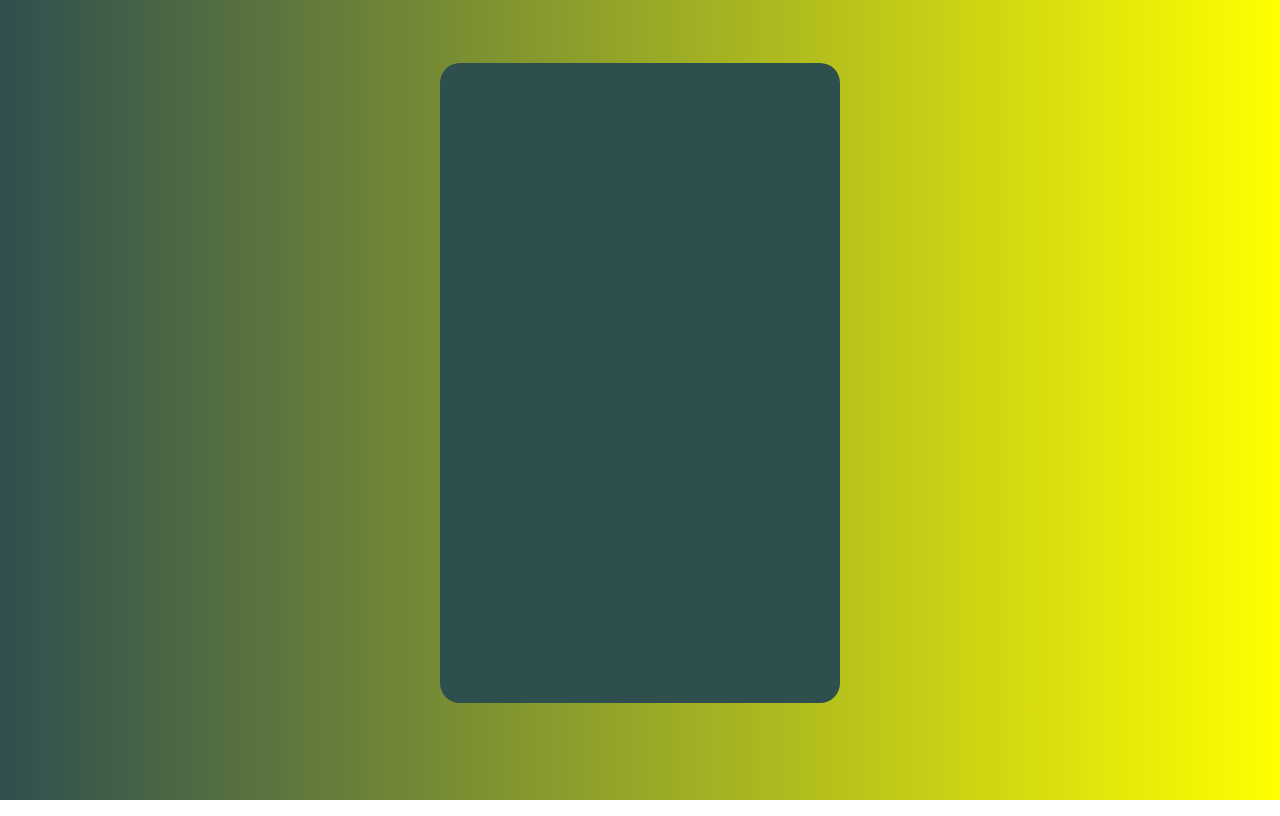
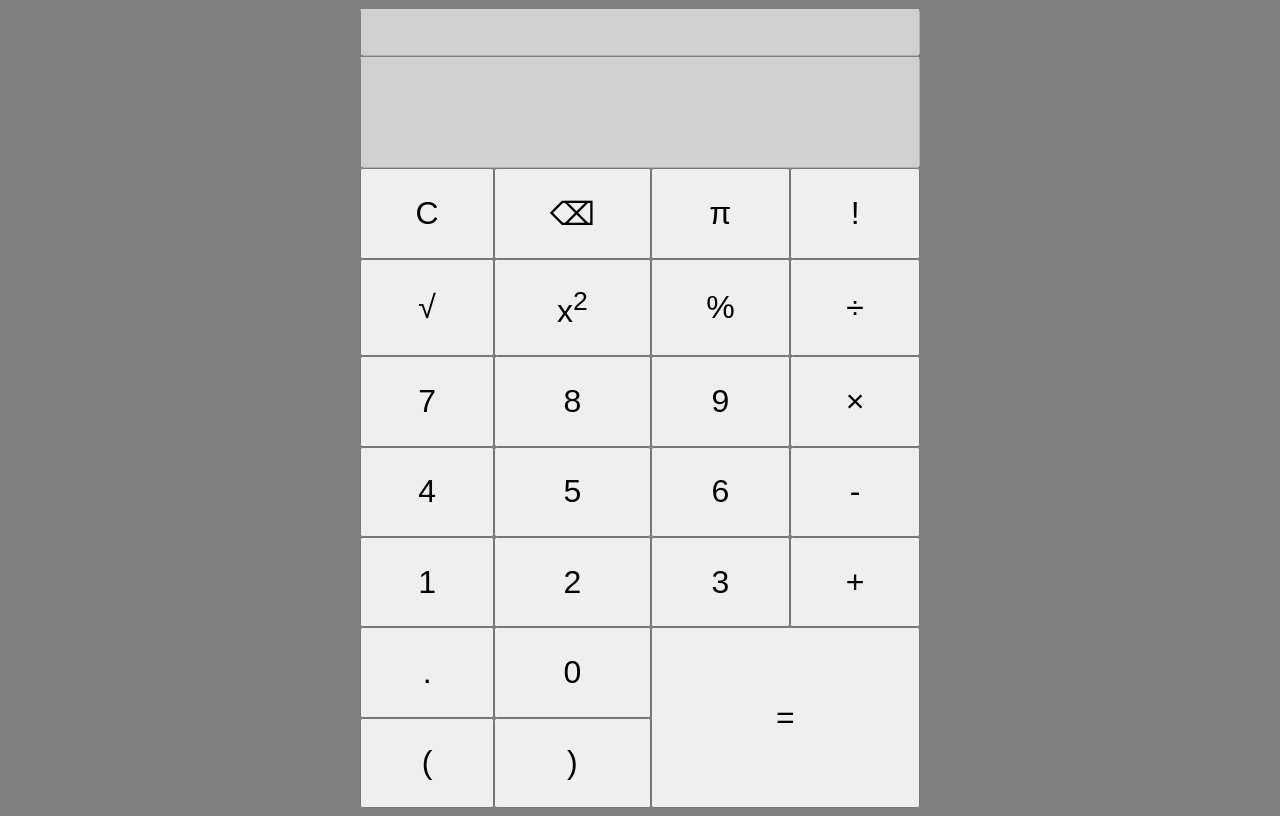
Before and after one commit to fuchsMateus/calculadora-javascript, a plain HTML site: page index.html in a window 1280 px wide. Drawn offline with Linux system fonts and the light colour scheme.

Commit message:
Layout completed

```diff
--- a/index.html
+++ b/index.html
@@ -3,16 +3,67 @@
 <head>
     <meta charset="UTF-8">
     <meta http-equiv="X-UA-Compatible" content="IE=edge">
-    <meta name="viewport" content="width=device-width, initial-scale=1.0">
+    <meta name="viewport" content="width=device-width, initial-scale=1.0, maximum-scale=1.0" />
     <link rel="stylesheet" href="styles.css">
     <title>Calculadora</title>
 </head>
 <body>
-    <div id="container">
-        <div class="grid-layout">
+    <div id="calculator">
+
+        <div id="calculator-screen">
+          <input type="text"  disabled value="" id="calculator-screen-temp"/>
+          <input type="text"  disabled value="" id="calculator-screen-input"/>
+        </div>
+
+        <div id="calculator-keys">
+
+          <button type="button" id="c">C</button>
+          <button type="button" id="delete">&#9003;</button>
+          <button type="button" id="pi">&pi;</button>
+          <button type="button" id="fatorial">!</button>
+
+
+
+          <button type="button" id="sqrt">&#8730</button>
+          <button type="button" id="power">x<sup>2</sup></button>
+          <button type="button" id="percent">%</button>
+          <button type="button" id="divide">&divide;</button>
+
+
+
+          <button type="button" id="seven">7</button>
+          <button type="button" id="eight">8</button>
+          <button type="button" id="nine">9</button>
+          <button type="button" id="times"> &times;</button>
+
+
+
+          <button type="button" id="four">4</button>
+          <button type="button" id="five">5</button>
+          <button type="button" id="six">6</button>
+          <button type="button" id="minus">-</button>
+
+
+
+          <button type="button" id="one">1</button>
+          <button type="button" id="two">2</button>
+          <button type="button" id="three">3</button>
+          <button type="button" id="plus">+</button>
+
+
+
+          <button type="button" id="dot">.</button>
+          <button type="button" id="zero">0</button>
+          <button type="button" id="equal">=</button>
+
+
+
+          <button type="button" id="oPar">(</button>
+          <button type="button" id="cPar">)</button>
 
         </div>
-    </div>
+      </div>
+
     <script src="script.js"></script>
 </body>
 </html>
--- a/styles.css
+++ b/styles.css
@@ -1,17 +1,110 @@
 body{
 
-    background-image: linear-gradient(to right, darkslategrey, yellow);
+  background-color:grey
 }
 
-#container{
-    background-color: darkslategrey;
-    width: 40vmin;
-    height: 70vmin;
-    margin: auto;
-    margin-top: 5%;
-    border-radius: 20px;
-    padding: 5vmin;
-    font-size: 5vw;
-    min-height: 300px;
-    min-width: 200px;
+#calculator{
+  margin: auto;
+  width: 100vw;
+  height: 100vh;
+  max-height: 800px;
+  max-width: 560px;
 }
+
+#calculator-screen{
+  height: 20%;
+  width: 100%;
+}
+
+#calculator-screen-temp{
+  display: block;
+  height: 30%;
+  width: 100%;
+  box-sizing:border-box;
+  font-size: 1.3em;
+
+}
+
+#calculator-screen-input{
+  display: block;
+  height: 70%;
+  width: 100%;
+  box-sizing:border-box;
+  font-size: 2em;
+}
+
+#calculator-keys{
+  height: 80%;
+  width: 100%;
+  box-sizing:border-box;
+  display: grid;
+  grid-template-areas:
+  "c delete pi fatorial"
+  "sqrt power percent divide"
+  "seven eight nine time-s"
+  "four five six minus"
+  "one two three plus"
+  "do-t zer-o equal equal"
+  "oP cP equal equal";
+}
+
+button{
+  font-size: 2em;
+}
+
+
+ #c{grid-area: c;}
+
+ #delete{grid-area: delete;}
+
+ #pi{grid-area: pi;}
+
+ #fatorial{grid-area: fatorial;}
+
+
+ #sqrt{grid-area: sqrt;}
+
+ #power{grid-area: power;}
+
+ #percent{grid-area: percent;}
+
+ #divide{grid-area: divide;}
+
+
+ #seven{grid-area: seven;}
+
+ #eight{grid-area: eight;}
+
+ #nine{grid-area: nine;}
+
+ #times{grid-area: time-s;}
+
+
+ #four{grid-area: four;}
+
+ #five{grid-area: five;}
+
+ #six{grid-area: six;}
+
+ #minus{grid-area: minus;}
+
+
+ #one{grid-area: one;}
+
+ #two{grid-area: two;}
+
+ #three{grid-area: three;}
+
+ #plus{grid-area: plus;}
+
+
+ #dot{grid-area: do-t;}
+
+ #zero{grid-area: zer-o;}
+
+ #equal{grid-area: equal;}
+
+
+ #oPar{grid-area: oP;}
+
+ #cPar{grid-area: cP;}
```
